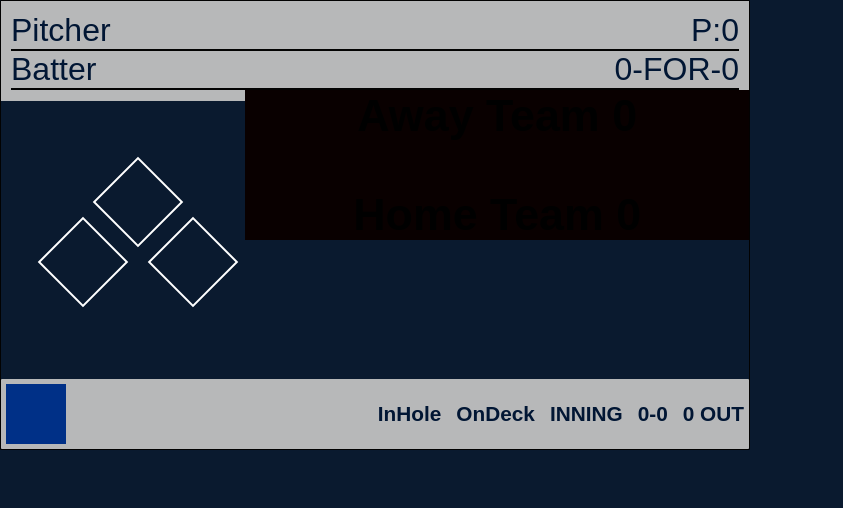
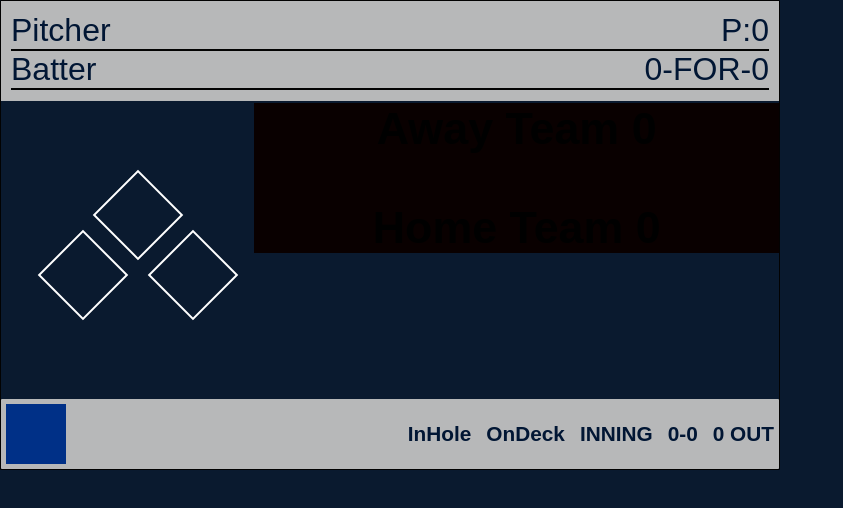
Before and after one commit to aronchen7216/MLB-Scoreboard, a plain HTML site: page templates/index.html in a window 1280 px wide. Shown: the whole page, without its empty margins (0-843 px from the left). Drawn offline with Linux system fonts and the light colour scheme; no server answers; a small style sheet from the web is missing.

Commit message:
Add files via upload

```diff
--- a/static/style.css
+++ b/static/style.css
@@ -3,8 +3,8 @@ html, body {
   font-family: Arial, sans-serif;
   background-color: #0a1a2f;
   color: white;
-  width: 750px;
-  height: 450px;
+  width: 780px;
+  height: 470px;
   align-content: center;
   align-self: center;
 }
@@ -57,7 +57,7 @@ html, body {
   display: flex;
   align-items: flex-start;  /* Align top edges */
   gap: 5px;                /* Optional spacing between bases and scoreboard */
-  margin-top: -100px;
+  margin-top: -95px;
 }
 
 
@@ -166,7 +166,7 @@ html, body {
 
 .mlb-overlay-logo {
   position: absolute;
-  bottom: 35px;       /* tweak to position exactly */
+  bottom: 20px;       /* tweak to position exactly */
   left: 8px;
   font-size: 55px;
   z-index: 9999;
```
